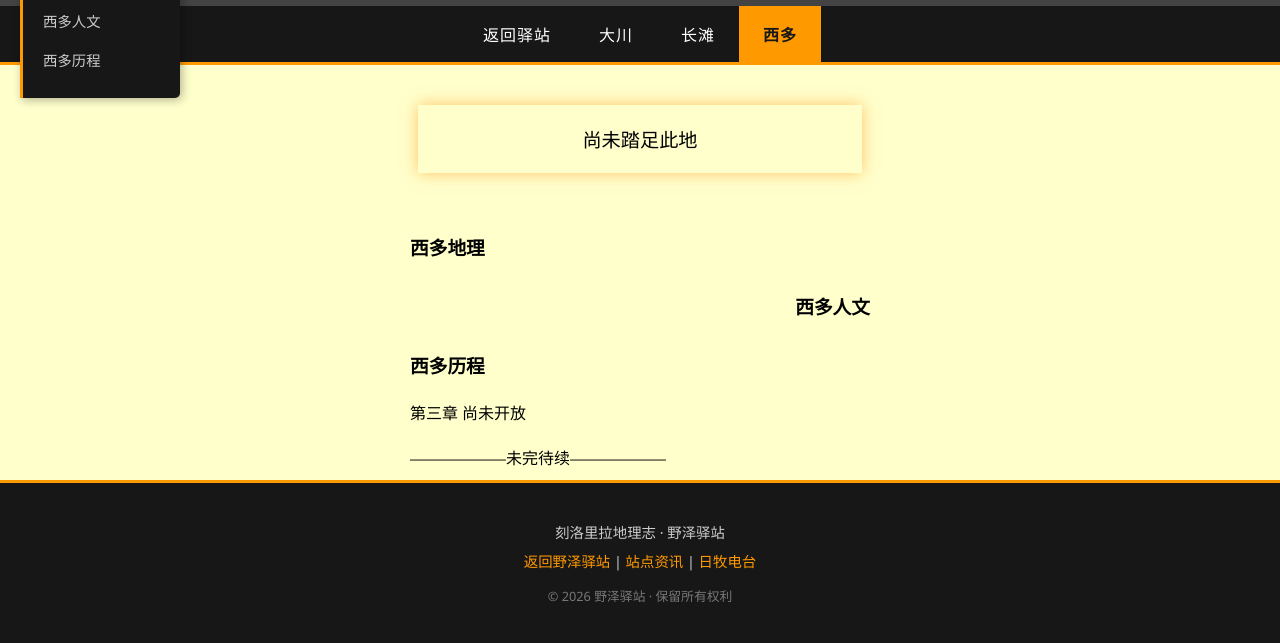
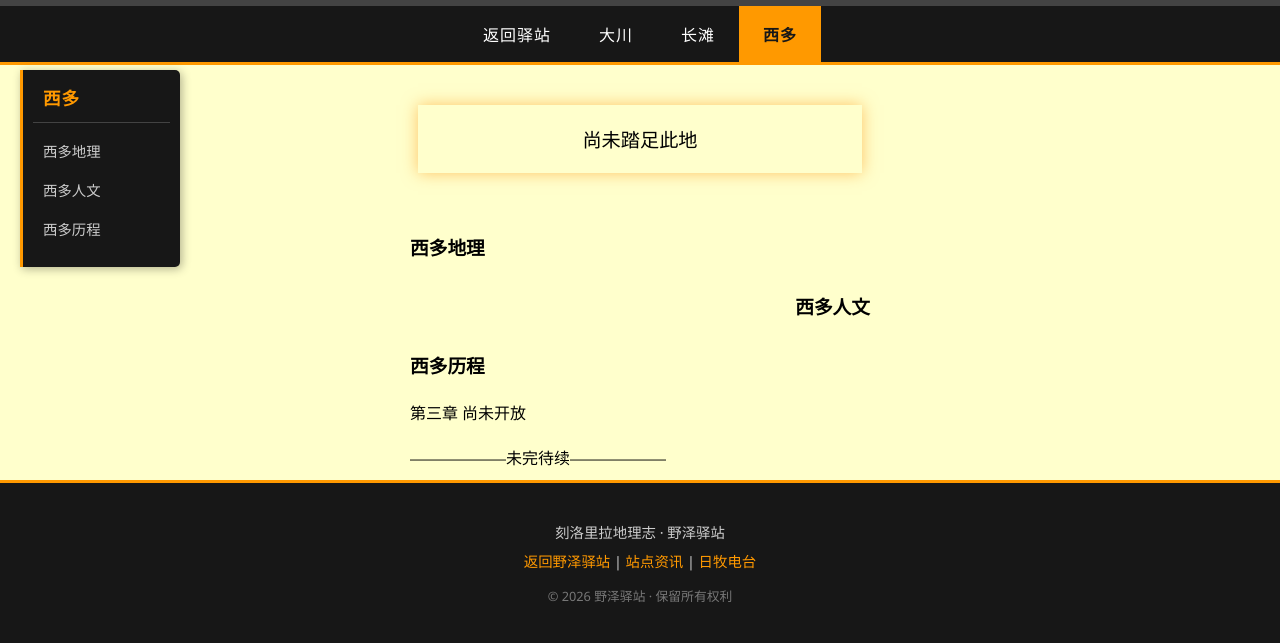
Before and after one commit to Makino-18/Makino.18, a plain HTML site: page claracities/cido.html in a window 1280 px wide. Shown: the part 180-823 px from the top of the page. Drawn offline with Linux system fonts and the light colour scheme.

Commit message:
fix outline

```diff
--- a/claracities/claracities.css
+++ b/claracities/claracities.css
@@ -90,6 +90,7 @@ body {
     width: 100%;
     padding: 20px 0px 10px 0px;
     text-align: left;
+    scroll-margin-top: 40px; /* 锚点偏移 */
 }
 .textl p {
     margin: auto;
@@ -110,6 +111,7 @@ body {
     width: 100%;
     padding: 20px 0px 10px 0px;
     text-align: right;
+    scroll-margin-top: 40px; /* 锚点偏移 */
 }
 .textr p {
     margin: auto;
@@ -171,31 +173,24 @@ img {
     font-size: 0.8rem;
     margin-top: 15px !important;
 }
+
 /* 悬浮大纲 */
 .outline-box {
     position: fixed;
-    top: 100px;      /* 距离屏幕顶部的高度 */
-    left: 20px;      /* 距离屏幕左侧的宽度 */
+    top: 250px; /* 下移至淡黄色区域 */
+    left: 20px;
     width: 160px;
-    background-color: #171717; /* 和导航栏一致的深色 */
-    border-left: 3px solid #FF9900; /* 橙色强调线 */
+    background-color: #171717;
+    border-left: 3px solid #FF9900;
     padding: 15px 10px;
     border-radius: 0 5px 5px 0;
     box-shadow: 2px 2px 10px rgba(0,0,0,0.3);
-    z-index: 1000;   /* 保证它浮在页面最上层 */
+    z-index: 1000;
     font-size: 0.9rem;
 }
 
-.outline-title {
-    color: #FF9900;
-    font-weight: bold;
-    margin-bottom: 10px;
-    padding-left: 10px;
-    letter-spacing: 1px;
-}
-
 .outline-box ul {
-    list-style: none; /* 去除默认圆点 */
+    list-style: none;
     padding: 0;
     margin: 0;
 }
@@ -207,7 +202,7 @@ img {
 .outline-box a {
     display: block;
     color: #CCCCCC;
-    text-decoration: none; /* 不显示下划线 */
+    text-decoration: none;
     padding: 5px 10px;
     transition: all 0.3s;
     border-radius: 4px;
@@ -215,10 +210,33 @@ img {
 
 .outline-box a:hover {
     color: #171717;
-    background-color: #FF9900; /* 悬浮变橙色块 */
+    background-color: #FF9900;
 }
 
-/* 小屏幕隐藏大纲，防止遮挡内容 */
+/* 回到顶部按钮 */
+.outline-top-btn {
+    display: block;
+    width: 100%;
+    background-color: transparent;
+    color: #FF9900;
+    border: none;
+    border-bottom: 1px solid #434343;
+    padding: 0 10px 12px 10px;
+    margin-bottom: 12px;
+    font-size: 1.1rem;
+    font-weight: bold;
+    font-family: inherit;
+    letter-spacing: 1px;
+    cursor: pointer;
+    text-align: left;
+    transition: color 0.3s;
+}
+
+.outline-top-btn:hover {
+    color: #FFFFFF;
+}
+
+/* 小屏隐藏大纲 */
 @media (max-width: 1100px) {
     .outline-box {
         display: none;
--- a/claracities/outline.js
+++ b/claracities/outline.js
@@ -1,37 +1,42 @@
-// claracities/outline.js
 document.addEventListener("DOMContentLoaded", function() {
-  // 1. 创建大纲的 HTML 结构
+  // 获取页面主标题
+  const mainTitleElement = document.querySelector('.header h1');
+  const pageTitle = mainTitleElement ? mainTitleElement.textContent : "回到顶部";
+
+  // 创建大纲结构
   const outlineHTML = `
     <div class="outline-box" id="outlineBox">
-      <div class="outline-title">目录</div>
-      <ul id="outlineLinks">
-        <!-- 链接由 JS 自动生成 -->
-      </ul>
+      <button id="backToTopBtn" class="outline-top-btn">${pageTitle}</button>
+      <ul id="outlineLinks"></ul>
     </div>
   `;
 
-  // 把大纲塞进 body 里
   document.body.insertAdjacentHTML("beforeend", outlineHTML);
 
+  // 回到顶部
+  document.getElementById("backToTopBtn").addEventListener("click", function() {
+    window.scrollTo({
+      top: 0,
+      behavior: "smooth"
+    });
+  });
+
+  // 生成大纲链接
   const linksContainer = document.getElementById("outlineLinks");
-
-  // 2. 自动抓取页面中所有需要生成大纲的标题（比如 h3）
   const headings = document.querySelectorAll('.textl h3, .textr h3');
 
   headings.forEach((heading, index) => {
-    // 给每个标题加一个唯一的 ID，方便锚点跳转
     const headingId = `heading-${index}`;
     heading.id = headingId;
 
-    // 创建对应的 <li> 和 <a>
     const li = document.createElement("li");
     const a = document.createElement("a");
     a.href = `#${headingId}`;
     a.textContent = heading.textContent;
 
-    // 点击平滑滚动
+    // 点击跳转
     a.addEventListener("click", function(e) {
-      e.preventDefault(); // 阻止默认的瞬间跳转
+      e.preventDefault();
       heading.scrollIntoView({ behavior: "smooth", block: "start" });
     });
 
```
